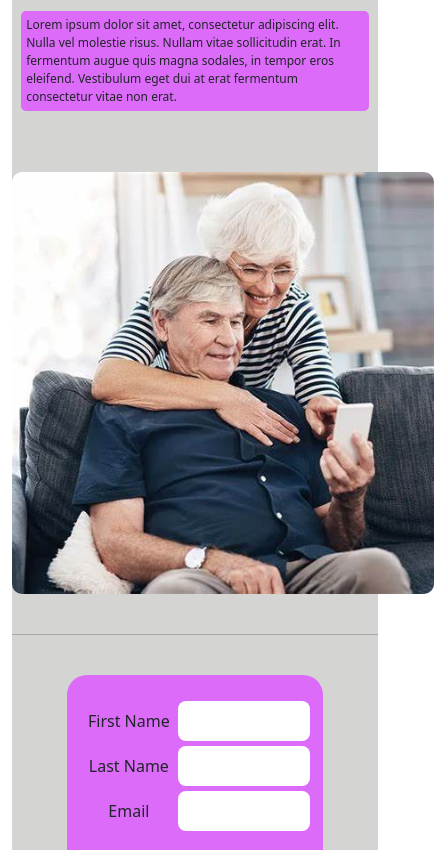
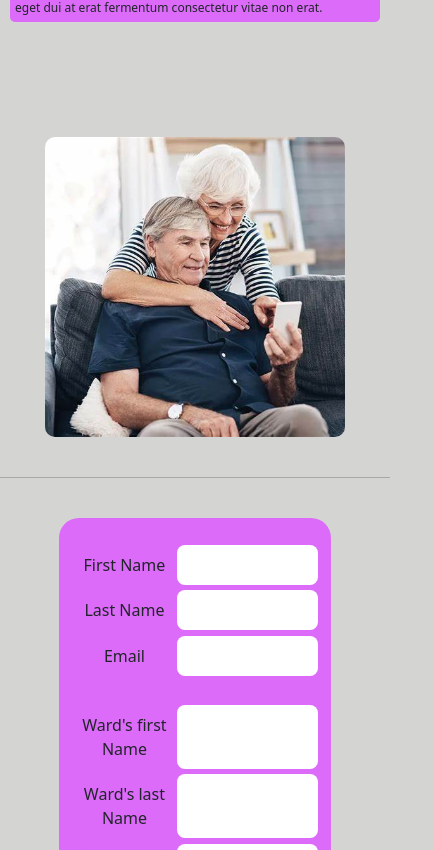
Before and after one commit to iammarco8/MDSeniorCareLLC-Frontend, an Angular app: page /thirdDraft in a window 390 px wide. Shown: the part 1494-2344 px from the top of the page, 434 px wide, since content can reach past the window. Built offline with nearby package versions, Linux system fonts and the light colour scheme.

Commit message:
fine tuned the phone veiw

```diff
--- a/src/app/partials/header/header.component.css
+++ b/src/app/partials/header/header.component.css
@@ -49,9 +49,12 @@
 }
 
 @media (max-width:981px){
+
+
     .headBody{
         /* display: flex; */
         /* border: solid; */
+        width: 100vw;
         position: fixed;
     }
 
--- a/src/app/partials/header/header.component.html
+++ b/src/app/partials/header/header.component.html
@@ -1,10 +1,10 @@
-<script>
+<!-- <script>
     function menuChange(){
         const navDisplay = document.getElementById("navMenu");
         const hamburger = document.getElementById("menu")
         navDisplay.setAttribute("display","block")
     }
-</script>
+</script> -->
 <div class="headBody" >
     <div class="headArea">
         <div class="logo">
--- a/src/app/partials/third-middle/third-middle.component.css
+++ b/src/app/partials/third-middle/third-middle.component.css
@@ -1,6 +1,7 @@
 .midBody{
     /* background-color: #FAEFD7; */
     background-color: #d4d4d2;
+    /* border: solid; */
     /* border-radius: 12px; */
     /* padding: 10px; */
     /* border: solid; */
@@ -326,7 +327,7 @@ h2 a:hover{
         display: flex;
         border-radius: 10px;
         justify-self: center;
-        /* height: 50vh; */
+        height: 300px;
         /* width: 50vw; */
         margin: auto;
         margin-top: 5%;
--- a/src/app/partials/third-middle/third-middle.component.html
+++ b/src/app/partials/third-middle/third-middle.component.html
@@ -1,10 +1,10 @@
-<script>
+<!-- <script>
     function displayChange(){
         const form_1 = document.getElementById("wardApplicationForm");
         const form_2 = document.getElementById("customerApplicationForm")
         form_1.setAttribute("display","blcok")
     }
-</script>
+</script> -->
 <div class="midBody">
     <br>
     <br>
--- a/src/styles.css
+++ b/src/styles.css
@@ -1,12 +1,13 @@
 /* You can add global styles to this file, and also import other style files */
 body{
+  background-color: #d4d4d2;
     /* background-color: #FAEFD7; */
 }
 @media (max-width:576px){
     body{
         display: block;
         flex-direction: column;
-        /* margin: -2% 0%; */
+        margin: -3% -3%;
         /* width: 100%; */
     }
     .background{
```
